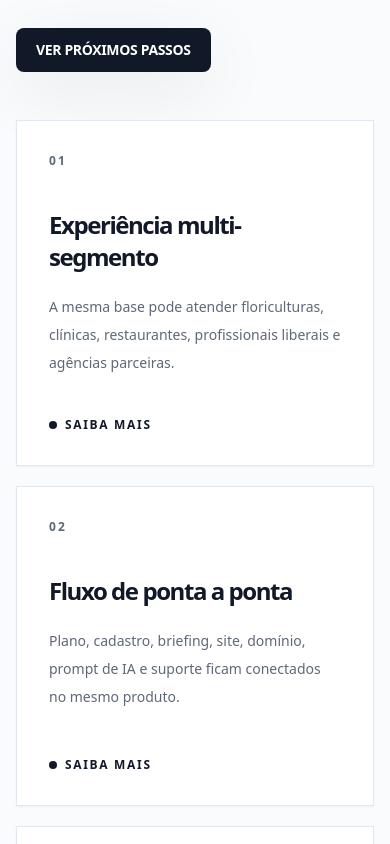
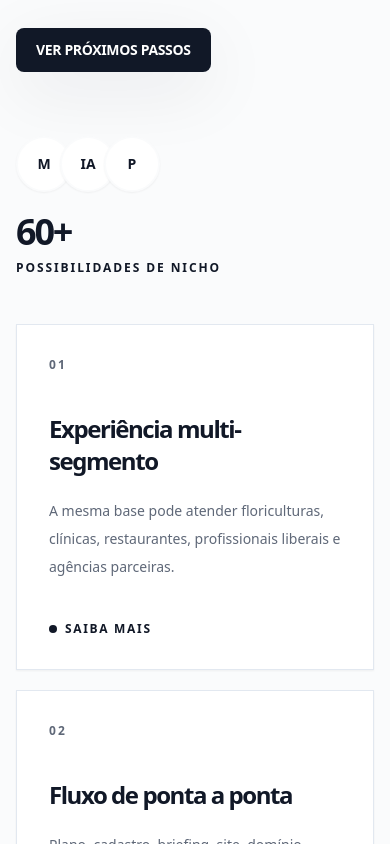
Before and after one commit to agenciamobi/mobidigital, a Next.js app: page / in a window 390 px wide. Shown: the part 10980-11824 px from the top of the page. Built offline with nearby package versions, Linux system fonts and the light colour scheme.

Commit message:
Refine success grid mobile and card rhythm

```diff
--- a/components/mobi-success-grid.tsx
+++ b/components/mobi-success-grid.tsx
@@ -1,5 +1,6 @@
 import { Plus } from "lucide-react";
 import { MobiButton } from "@/components/button";
+import { cn } from "@/lib/utils";
 
 type MobiSuccessGridProps = {
   eyebrow: string;
@@ -19,7 +20,7 @@ type MobiSuccessGridProps = {
 
 export function MobiSuccessGrid({ eyebrow, title, description, cta, href, metric, metricLabel, people, exploreLabel, cards }: MobiSuccessGridProps) {
   return (
-    <section className="bg-page py-20 sm:py-28" aria-labelledby="mobi-success-title">
+    <section className="bg-page py-20 sm:py-32" aria-labelledby="mobi-success-title">
       <div className="container-page grid gap-12 lg:grid-cols-[0.95fr_1.05fr] lg:items-start">
         <div className="lg:sticky lg:top-28">
           <p className="text-xs font-black uppercase tracking-[0.22em] text-ink">{eyebrow}</p>
@@ -33,7 +34,7 @@ export function MobiSuccessGrid({ eyebrow, title, description, cta, href, metric
             </MobiButton>
           </div>
 
-          <div className="mt-28 hidden lg:block">
+          <div className="mt-16 lg:mt-28">
             <div className="mb-5 flex items-center">
               {people.map((person, index) => (
                 <span
@@ -51,7 +52,13 @@ export function MobiSuccessGrid({ eyebrow, title, description, cta, href, metric
 
         <div className="grid gap-5 sm:grid-cols-2">
           {cards.map((card, index) => (
-            <article key={card.title} className="flex min-h-[320px] flex-col justify-between border border-line bg-surface p-8 shadow-sm odd:lg:translate-y-16">
+            <article
+              key={card.title}
+              className={cn(
+                "flex min-h-[340px] flex-col justify-between border border-line bg-surface p-8 shadow-sm transition duration-300 hover:-translate-y-1 hover:shadow-editorial",
+                index % 2 === 0 ? "lg:translate-y-16" : "",
+              )}
+            >
               <div>
                 <p className="text-xs font-black uppercase tracking-[0.18em] text-muted">0{index + 1}</p>
                 <h3 className="mt-10 text-2xl font-black tracking-[-0.06em] text-ink">{card.title}</h3>
@@ -63,7 +70,7 @@ export function MobiSuccessGrid({ eyebrow, title, description, cta, href, metric
               </a>
             </article>
           ))}
-          <a href={href} className="grid min-h-[320px] place-items-center rounded-full border border-line bg-page p-8 text-center transition hover:bg-surface sm:col-start-2">
+          <a href={href} className="grid min-h-[260px] place-items-center rounded-full border border-line bg-page p-8 text-center transition hover:-translate-y-1 hover:bg-surface hover:shadow-editorial sm:col-start-2 sm:min-h-[340px]">
             <div>
               <Plus className="mx-auto h-10 w-10 text-ink" aria-hidden="true" />
               <p className="mt-3 text-sm font-black uppercase tracking-[0.14em] text-ink">{exploreLabel}</p>
```
